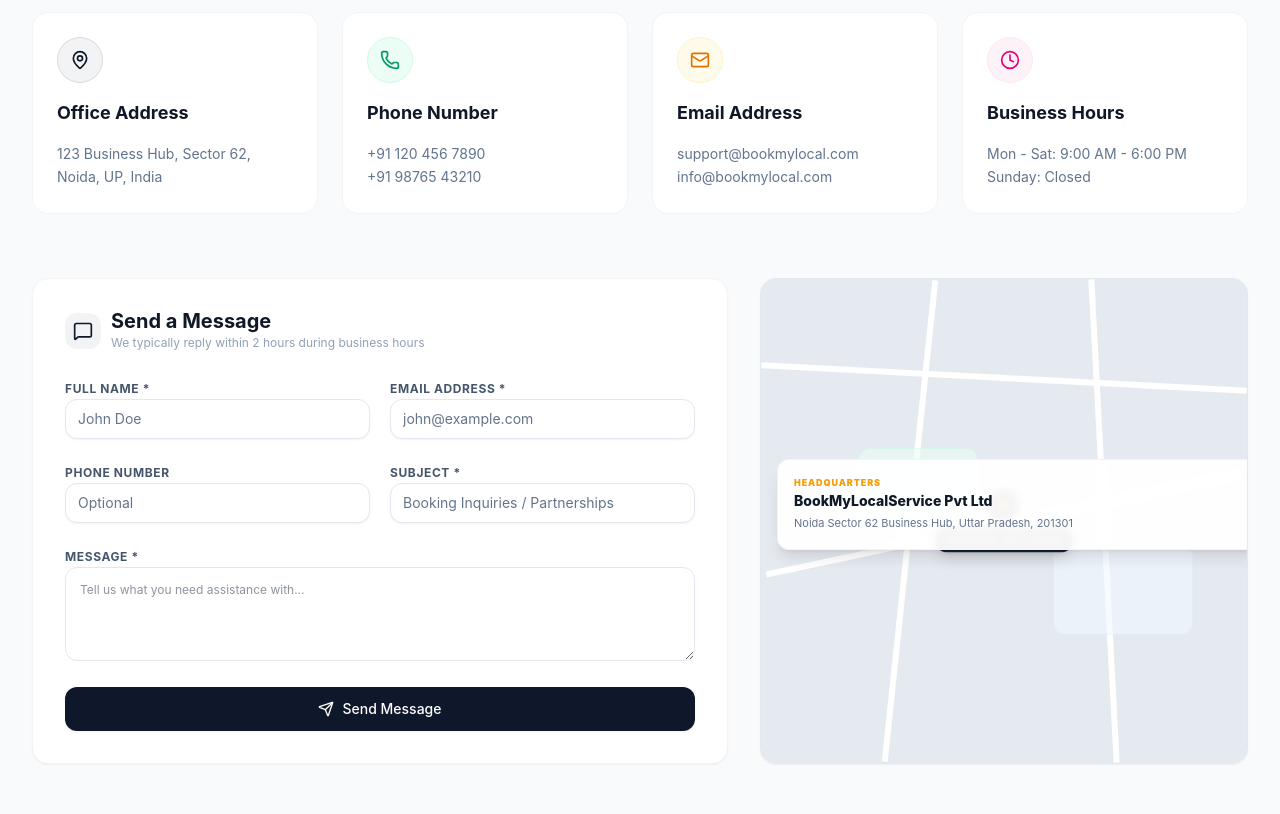
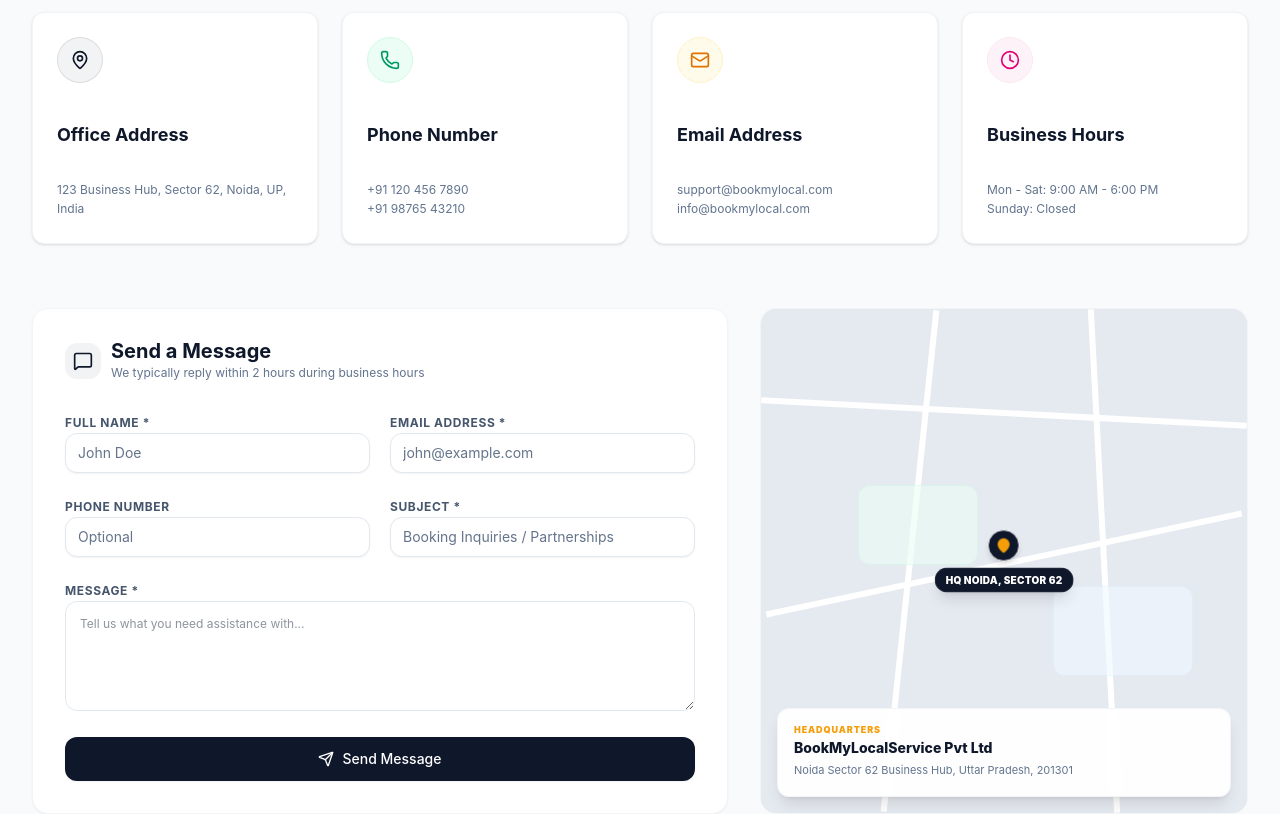
Before and after one commit to koushik369mondal/BookMyLocalService, a React (Vite) app in the folder client/: page /contact in a window 1280 px wide. Shown: the part 480-1294 px from the top of the page. Built offline with nearby package versions, Linux system fonts and the light colour scheme; no server answers.

Commit message:
implement contact page with inquiry form and FAQ section

```diff
--- a/client/src/pages/Contact/Contact.jsx
+++ b/client/src/pages/Contact/Contact.jsx
@@ -3,7 +3,7 @@ import { NavLink } from "react-router-dom";
 import MainLayout from "../../layouts/MainLayout";
 import { Button } from "@/components/ui/button";
 import { Input } from "@/components/ui/input";
-import { Card, CardContent } from "@/components/ui/card";
+import { Card } from "@/components/ui/card";
 import {
   MapPin,
   Phone,
@@ -15,12 +15,11 @@ import {
   Loader2,
   CheckCircle2,
   AlertCircle,
-  HelpCircle,
+  MessageSquare,
+  Lock,
   Plus,
   Minus,
-  MessageSquare,
-  Lock,
-  CalendarDays
+  Info
 } from "lucide-react";
 
 export default function Contact() {
@@ -80,11 +79,15 @@ export default function Contact() {
     }, 1500);
   };
 
+  const toggleFaq = (index) => {
+    setOpenFaq(openFaq === index ? null : index);
+  };
+
   return (
     <MainLayout>
       <div className="bg-slate-50 min-h-screen font-sans antialiased text-slate-800">
 
-        {/* HERO SECTION */}
+        {/* HERO SECTION - Mirrored from Services.jsx */}
         <section className="relative overflow-hidden py-16 lg:py-20 bg-white border-b border-slate-200">
           <div className="absolute inset-0 bg-gradient-to-b from-primary/5 to-transparent pointer-events-none"></div>
 
@@ -103,7 +106,7 @@ export default function Contact() {
 
         <div className="max-w-7xl mx-auto px-4 sm:px-6 lg:px-8 py-12 space-y-16">
 
-          {/* CONTACT INFO CARDS - Styled like Home features cards */}
+          {/* CONTACT INFO GRID - Styled exactly like Services.jsx cards */}
           <section className="grid grid-cols-1 sm:grid-cols-2 lg:grid-cols-4 gap-6">
             {[
               { title: "Office Address", detail: "123 Business Hub, Sector 62, Noida, UP, India", icon: MapPin, color: "bg-primary/5 text-primary border-primary/10" },
@@ -113,37 +116,42 @@ export default function Contact() {
             ].map((card, idx) => {
               const IconComp = card.icon;
               return (
-                <div key={idx} className="bg-white border border-gray-100 rounded-2xl p-6 flex flex-col gap-4 hover:shadow-md hover:-translate-y-1 transition-all duration-300 h-full">
-                  <div className={`p-3 rounded-full border self-start ${card.color}`}>
+                <Card
+                  key={idx}
+                  className="group overflow-hidden p-6 gap-0 hover:shadow-md transition-all duration-300 hover:-translate-y-1.5 border border-gray-100 flex flex-col h-full bg-white rounded-2xl relative"
+                >
+                  <div className={`p-3 rounded-full border self-start ${card.color} mb-4`}>
                     <IconComp className="h-5 w-5" />
                   </div>
-                  <h3 className="font-bold text-lg text-gray-900">{card.title}</h3>
-                  <p className="text-sm text-slate-500 leading-relaxed whitespace-pre-line">
+                  <h3 className="font-bold text-slate-900 text-lg leading-snug group-hover:text-accent transition-colors">
+                    {card.title}
+                  </h3>
+                  <p className="text-xs text-slate-500 leading-relaxed mt-2 whitespace-pre-line flex-1">
                     {card.detail}
                   </p>
-                </div>
+                </Card>
               );
             })}
           </section>
 
-          {/* FORM & MAP SECTION */}
-          <section className="grid grid-cols-1 lg:grid-cols-12 gap-8 items-start">
+          {/* TWO-COLUMN FORM & MAP - Equal height alignment via grid items-stretch */}
+          <section className="grid grid-cols-1 lg:grid-cols-12 gap-8 items-stretch">
 
             {/* Contact Form Column */}
-            <div className="lg:col-span-7 bg-white p-6 sm:p-8 rounded-2xl border border-gray-100 shadow-xs">
-              <div className="flex items-center gap-2.5 mb-6">
+            <div className="lg:col-span-7 bg-white p-6 sm:p-8 rounded-2xl border border-gray-100 shadow-xs flex flex-col justify-between h-full">
+              <div className="flex flex-col gap-5">
+                <div className="flex items-center gap-2.5 mb-2">
                   <div className="p-2 bg-primary/5 text-primary rounded-xl">
                     <MessageSquare className="h-5 w-5" />
                   </div>
                   <div>
-                  <h2 className="font-bold text-xl text-gray-900 leading-none">Send a Message</h2>
-                  <p className="text-xs text-slate-400 mt-1">We typically reply within 2 hours during business hours</p>
+                    <h2 className="font-bold text-xl text-slate-900 leading-none">Send a Message</h2>
+                    <p className="text-xs text-slate-500 mt-1">We typically reply within 2 hours during business hours</p>
                   </div>
                 </div>
 
                 <form onSubmit={handleFormSubmit} className="space-y-5">
 
-                {/* Success & Error alerts */}
                   {success && (
                     <div className="bg-emerald-50 border border-emerald-100 text-emerald-800 text-xs rounded-xl p-4 flex items-start gap-3">
                       <CheckCircle2 className="h-5 w-5 text-emerald-600 shrink-0 mt-0.5" />
@@ -168,7 +176,7 @@ export default function Contact() {
                         placeholder="John Doe"
                         value={formData.name}
                         onChange={handleInputChange}
-                      className="h-10 border-slate-200 focus-visible:ring-primary rounded-xl text-xs"
+                        className="h-10 border-slate-200 focus-visible:ring-primary rounded-xl text-xs bg-white text-slate-800"
                         required
                       />
                     </div>
@@ -182,7 +190,7 @@ export default function Contact() {
                         placeholder="john@example.com"
                         value={formData.email}
                         onChange={handleInputChange}
-                      className="h-10 border-slate-200 focus-visible:ring-primary rounded-xl text-xs"
+                        className="h-10 border-slate-200 focus-visible:ring-primary rounded-xl text-xs bg-white text-slate-800"
                         required
                       />
                     </div>
@@ -198,7 +206,7 @@ export default function Contact() {
                         placeholder="Optional"
                         value={formData.phone}
                         onChange={handleInputChange}
-                      className="h-10 border-slate-200 focus-visible:ring-primary rounded-xl text-xs"
+                        className="h-10 border-slate-200 focus-visible:ring-primary rounded-xl text-xs bg-white text-slate-800"
                       />
                     </div>
 
@@ -211,7 +219,7 @@ export default function Contact() {
                         placeholder="Booking Inquiries / Partnerships"
                         value={formData.subject}
                         onChange={handleInputChange}
-                      className="h-10 border-slate-200 focus-visible:ring-primary rounded-xl text-xs"
+                        className="h-10 border-slate-200 focus-visible:ring-primary rounded-xl text-xs bg-white text-slate-800"
                         required
                       />
                     </div>
@@ -222,7 +230,7 @@ export default function Contact() {
                     <textarea
                       id="message"
                       name="message"
-                    rows="4"
+                      rows="5"
                       placeholder="Tell us what you need assistance with..."
                       value={formData.message}
                       onChange={handleInputChange}
@@ -234,11 +242,11 @@ export default function Contact() {
                   <Button
                     type="submit"
                     disabled={loading}
-                  className="w-full h-11 bg-primary hover:bg-secondary text-white font-bold rounded-xl shadow-md transition-all flex items-center justify-center gap-2"
+                    className="w-full h-11 bg-primary hover:bg-secondary text-white font-bold rounded-xl shadow-xs transition-all flex items-center justify-center gap-2"
                   >
                     {loading ? (
                       <>
-                      <Loader2 className="h-4 w-4 animate-spin" />
+                        <Loader2 className="h-4 w-4 animate-spin animate-infinite" />
                         Sending Message...
                       </>
                     ) : (
@@ -251,12 +259,12 @@ export default function Contact() {
 
                 </form>
               </div>
+            </div>
 
-            {/* Google Map Column */}
-            <div className="lg:col-span-5 flex flex-col h-full justify-between gap-6">
-              <div className="relative border border-slate-200 rounded-2xl overflow-hidden bg-slate-100 shadow-xs flex-1 flex flex-col justify-center min-h-[300px] lg:min-h-0 relative group">
+            {/* Google Map Column - Styled precisely to match Form height */}
+            <div className="lg:col-span-5 relative border border-gray-100 rounded-2xl overflow-hidden bg-slate-100 hover:shadow-md transition-all duration-300 flex flex-col justify-between h-full min-h-[450px]">
 
-                {/* Visual mockup map graphics */}
+              {/* Mock Map Vector Grid */}
               <div className="absolute inset-0 bg-[#E5E9F0] pointer-events-none overflow-hidden">
                 <div className="absolute top-[20%] left-0 w-full h-[6px] bg-white transform rotate-3"></div>
                 <div className="absolute top-[50%] left-0 w-full h-[6px] bg-white transform -rotate-12"></div>
@@ -266,10 +274,10 @@ export default function Contact() {
                 <div className="absolute top-[55%] left-[60%] w-[140px] h-[90px] bg-sky-50 rounded-xl border border-sky-100 opacity-60"></div>
               </div>
 
-                {/* Pulsing Pin Indicator */}
+              {/* Pinned map marker */}
               <div className="absolute top-1/2 left-1/2 -translate-x-1/2 -translate-y-1/2 flex flex-col items-center gap-1.5 z-10 select-none">
                 <div className="relative">
-                    <div className="w-8 h-8 rounded-full bg-primary/20 absolute -inset-2 animate-ping"></div>
+                  <div className="w-8 h-8 rounded-full bg-primary/25 absolute -inset-2 animate-ping"></div>
                   <div className="w-8 h-8 rounded-full bg-primary text-white flex items-center justify-center border border-white shadow-md relative z-10">
                     <MapPin className="h-4 w-4 text-accent fill-accent" />
                   </div>
@@ -279,20 +287,21 @@ export default function Contact() {
                 </span>
               </div>
 
-                <div className="absolute bottom-4 left-4 right-4 bg-white/95 backdrop-blur-xs p-4 rounded-xl border border-gray-100 shadow-lg relative z-20">
-                  <span className="block text-[9px] text-accent font-black uppercase tracking-widest">Headquarters</span>
-                  <h4 className="font-extrabold text-gray-900 text-sm mt-0.5">BookMyLocalService Pvt Ltd</h4>
+              {/* Headquarters Pinned Info Badge - Inside map container with margin */}
+              <div className="relative z-20 m-4 p-4 bg-white/95 backdrop-blur-xs rounded-xl border border-gray-100 shadow-lg mt-auto">
+                <span className="block text-[9px] text-accent font-black uppercase tracking-widest leading-none">Headquarters</span>
+                <h4 className="font-extrabold text-slate-900 text-sm mt-1">BookMyLocalService Pvt Ltd</h4>
                 <p className="text-[11px] text-slate-500 mt-1 leading-relaxed">
                   Noida Sector 62 Business Hub, Uttar Pradesh, 201301
                 </p>
               </div>
-              </div>
+
             </div>
 
           </section>
 
           {/* FAQ PREVIEW ACCORDION */}
-          <section className="bg-white border border-gray-100 rounded-3xl p-6 sm:p-8 shadow-3xs space-y-8">
+          <section className="bg-white border border-gray-100 rounded-3xl p-6 sm:p-8 shadow-xs space-y-8">
             <div className="text-center max-w-2xl mx-auto space-y-2.5">
               <span className="text-xs font-bold text-accent uppercase tracking-widest">FAQ</span>
               <h2 className="text-2xl sm:text-3xl font-extrabold text-gray-900 tracking-tight">Frequently Asked Questions</h2>
@@ -331,7 +340,7 @@ export default function Contact() {
 
         </div>
 
-        {/* CALL TO ACTION - Styled exactly like Home CTA */}
+        {/* CALL TO ACTION - Mirrored from Home CTA */}
         <section className="bg-[#0F172A] text-white py-20 px-4 relative overflow-hidden">
           <div className="absolute inset-0 bg-[radial-gradient(circle_at_bottom_left,rgba(255,255,255,0.05),transparent_40%)] pointer-events-none"></div>
 
```
Lines whose indentation alone changed are shown as unchanged.
